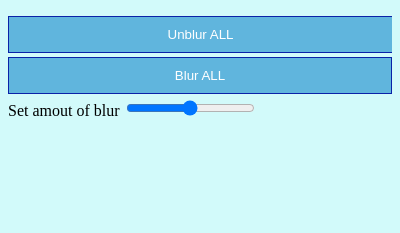
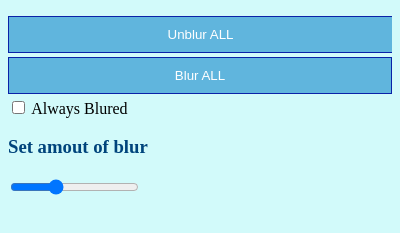
Before and after one commit to artemtar/PhobiaBlocker, a browser extension: page popup.html in a window 400 px wide. Shown: the part 105-338 px from the top of the page. Drawn offline with Linux system fonts and the light colour scheme.

Commit message:
update for range

```diff
--- a/css/popup.css
+++ b/css/popup.css
@@ -45,3 +45,33 @@ h3 {
 .btn-group input:hover {
     background-color: #136fb9;
 }
+
+.checkbox input[type="checkbox"]:focus+label::before {
+    outline: rgb(59, 153, 252) auto 5px;
+}
+
+.checkbox input[type="checkbox"]+label::after {
+    content: none;
+}
+
+.checkbox input[type="checkbox"]:checked+label::after {
+    content: "";
+}
+
+.checkbox label {
+    position: relative;
+}
+
+.checkbox label::before,
+.checkbox label::after {
+    position: absolute;
+}
+
+.checkbox label::before {
+    top: 3px;
+}
+
+.checkbox label::after {
+    left: 4px;
+    top: 7px;
+}
--- a/css/style.css
+++ b/css/style.css
@@ -1,6 +1,6 @@
 :root {
-    --filrerNum: 12px;
-    --filterStrength: blur(var(--filrerNum));
+    --blurVar: 2px;
+    --filterStrength: blur(var(--blurVar));
 }
 
 img {
--- a/js/popup.js
+++ b/js/popup.js
@@ -1,13 +1,13 @@
 $(function() {
     chrome.storage.sync.get("blurVar", function(el) {
-        if (el) {
+        if (el['blurVar']) {
             $('#range').val(el['blurVar']);
+            console.log("gotten " + el['blurVar']);
         } else {
-            console.log('will you work')
-            var blurVar = getComputedStyle(document.documentElement)
-                .getPropertyValue('--blurVar');
-            console.log("well " + blurVar);
-            $('#range').val(blurVar);
+            // console.log('will you work')
+            // var blurVar = getComputedStyle(document.documentElement).getPropertyValue('--blurVar');
+            // console.log("well " + blurVar);
+            $('#range').val(2);
         }
     });
     $('#unblurBtn').click(function() {
--- a/popup.html
+++ b/popup.html
@@ -23,9 +23,13 @@
         <input type="button" id="unblurBtn" value="Unblur ALL">
         <input type="button" id="blurBtn" value="Blur ALL">
     </div>
+    <div class="checkbox">
+        <input type="checkbox" id="checkbox">
+        <label for="checkbox">Always Blured</label>
+    </div>
     <div>
-        <label>Set amout of blur</label>
-        <input type="range" id="range" min="0" max="30" value="0">
+        <label><h3>Set amout of blur</h3></label>
+        <input type="range" id="range" min="0" max="6" value="0">
     </div>
 </body>
 
```
Also changed, not shown: js/js.js (+17 -9 lines).
